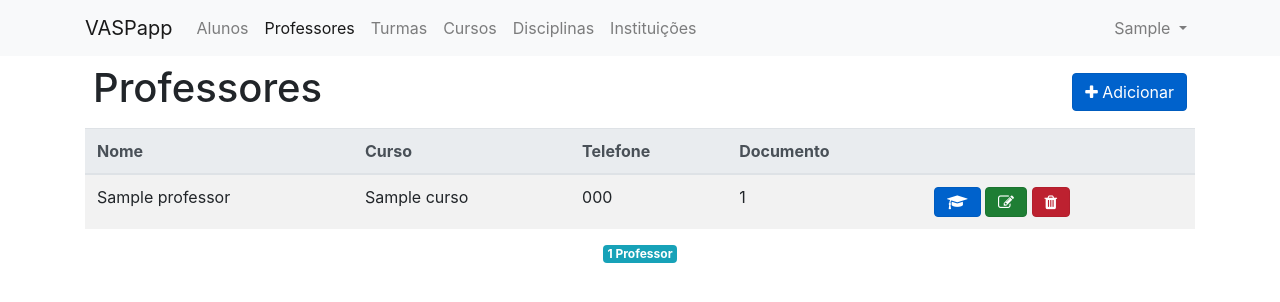
After one commit to FlechaAlisson/es2, a Django app: page /vaspapp/professor/ in a window 1280 px wide. The commit adds this page. Shown: the top 302 px of the page. Run offline with Django 3.2, Linux system fonts and the light colour scheme; a user stored in the database is signed in; tables that the repository leaves empty hold one stand-in row (values such as "Sample post"); some libraries are stand-ins or nearby versions.

Commit message:
Professor e turma adicionados

```diff
--- a/vasp/templates/base.html
+++ b/vasp/templates/base.html
@@ -20,6 +20,12 @@
                 {% if user.is_authenticated %}
                 <li class="nav-item">
                     <a class="nav-link {% active_url 'alunos' %}" href="{% url 'alunos' %}">Alunos</a>
+                </li>
+                <li class="nav-item">
+                    <a class="nav-link {% active_url 'professores' %}" href="{% url 'professores' %}">Professores</a>
+                </li>
+                <li class="nav-item">
+                    <a class="nav-link {% active_url 'turmas' %}" href="{% url 'turmas' %}">Turmas</a>
                 </li>
                 <li class="nav-item">
                     <a class="nav-link {% active_url 'cursos' %}" href="{% url 'cursos' %}">Cursos</a>
--- a/vaspapp/models.py
+++ b/vaspapp/models.py
@@ -148,7 +148,6 @@ class Professor(models.Model):
     cpf = models.PositiveIntegerField(unique=True, blank=False, default=None)
     telefone = models.CharField(max_length = 15)
     curso = models.ForeignKey('Curso', on_delete = models.CASCADE )
-    disciplinas = models.ManyToManyField('Disciplina', related_name='professores', blank = True)
 
     def publish(self):
         self.published_date = timezone.now
--- /dev/null
+++ b/vaspapp/templates/professor/professor_list.html
@@ -0,0 +1,66 @@
+{% extends "base.html" %}
+{% block content %}
+<div class="d-flex">
+    <div class="p-2 flex-grow-1 bd-highlight">
+        <h1>
+            Professores
+            {% if disc %}
+            em {{ disc.nome }}
+            {% elif curso %}
+            em {{ curso.nome }}
+            {% endif %}
+        </h1>
+    </div>
+    <div class="p-2 bd-highlight align-self-center">
+        <a role="button" href="{% url 'professor-add' %}" class="btn btn-primary active">
+            <span class="fa fa-plus"></span>
+            Adicionar
+        </a>
+    </div>
+</div>
+
+{% if object_list %}
+<div class="table-responsive">
+    <table class="table table-striped">
+        <thead class="thead-light">
+            <tr>
+                <th>Nome</th>
+                <th>Curso</th>
+                <th>Telefone</th>
+                <th>Documento</th>
+                <th></th>
+            </tr>
+        </thead>
+        <tbody>
+            {% for aluno in object_list %}
+            <tr>
+                <td>{{ aluno.nome }}</td>
+                <td>{{ aluno.curso }}</td>
+                <td>{{ aluno.telefone }}</td>
+                <td>{{ aluno.cpf }}</td>
+                <td>
+                    <a role="button" href="{% url 'matriculas-aluno' aluno.pk %}" class="btn btn-primary active">
+                        <span class="fa fa-graduation-cap"></span>
+                    </a>
+                    <a role="button" href="{% url 'aluno-update' aluno.pk %}" class="btn btn-success active">
+                        <span class="fa fa-edit"></span>
+                    </a>
+                    <a role="button" href="{% url 'aluno-delete' aluno.pk %}" class="btn btn-danger active">
+                        <span class="fa fa-trash"></span>
+                    </a>
+                </td>
+            </tr>
+            {% endfor %}
+        </tbody>
+    </table>
+</div>
+<div class="d-flex justify-content-center">
+    <span class="badge badge-info">{{ object_list | length }}
+        Professor{{ object_list | length | pluralize }}</span>
+</div>
+{% else %}
+<div class="alert alert-danger" role="alert">
+    Nenhum Professor Encontrado!
+</div>
+{% endif %}
+{% endblock %}
--- a/vaspapp/urls.py
+++ b/vaspapp/urls.py
@@ -2,7 +2,9 @@ from django.urls import path, include
 from django.conf.urls import url
 from . import views
 from .views import AlunoList, AlunoCreate, AlunoUpdate, AlunoDelete
+from .views import ProfessorList, ProfessorCreate, ProfessorUpdate, ProfessorDelete
 from .views import CursoList, CursoCreate, CursoUpdate, CursoDelete
+from .views import TurmaList, TurmaCreate, TurmaUpdate, TurmaDelete
 from .views import InstituicaoList, InstituicaoCreate, InstituicaoUpdate, InstituicaoDelete
 from .views import DisciplinaList, DisciplinaCreate, DisciplinaUpdate, DisciplinaDelete
 from .views import FrequenciaList, FrequenciaCreate, FrequenciaUpdate, FrequenciaDelete
@@ -20,10 +22,22 @@ urlpatterns = [
     path("aluno/<int:pk>/edit", AlunoUpdate.as_view(), name="aluno-update"),
     path("aluno/<int:pk>/delete", AlunoDelete.as_view(), name="aluno-delete"),
 
+    path("professor/", ProfessorList.as_view(), name='professores'),
+    path("professor/disc/<int:disc>", ProfessorList.as_view(), name='professor-disciplina'),
+    path("professor/curso/<int:curso>", ProfessorList.as_view(), name='professor-curso'),
+    path("professor/add/", ProfessorCreate.as_view(), name="professor-add"),
+    path("professor/<int:pk>/edit", ProfessorUpdate.as_view(), name="professor-update"),
+    path("professor/<int:pk>/delete", ProfessorDelete.as_view(), name="professor-delete"),
+
     path("curso/", CursoList.as_view(), name='cursos'),
     path("curso/add/", CursoCreate.as_view(), name="curso-add"),
     path("curso/<int:pk>/edit", CursoUpdate.as_view(), name="curso-update"),
     path("curso/<int:pk>/delete", CursoDelete.as_view(), name="curso-delete"),
+
+    path("turma/", TurmaList.as_view(), name='turmas'),
+    path("turma/add/", TurmaCreate.as_view(), name="turma-add"),
+    path("turma/<int:pk>/edit", TurmaUpdate.as_view(), name="turma-update"),
+    path("turma/<int:pk>/delete", TurmaDelete.as_view(), name="turma-delete"),
 
     path("instituicao/", InstituicaoList.as_view(), name='instituicao'),
     path("instituicao/add/", InstituicaoCreate.as_view(), name="instituicao-add"),
--- a/vaspapp/views.py
+++ b/vaspapp/views.py
@@ -5,9 +5,9 @@ from rest_framework import viewsets
 from django.views.generic import CreateView, UpdateView, DeleteView, ListView, DetailView
 from django.contrib.auth.mixins import LoginRequiredMixin
 
-from .models import Aluno, Disciplina, Curso, Instituicao, Professor, Matricula, Nota, Frequencia
+from .models import Aluno, Disciplina, Curso, Instituicao, Professor, Matricula, Nota, Frequencia, Turma
 from .serializers import AlunoSerializer, DisciplinaSerializer, CursoSerializer, InstituicaoSerializer
-from .forms import AlunoForm, CursoForm, InstituicaoForm, DisciplinaForm, FrequenciaForm
+from .forms import AlunoForm, CursoForm, InstituicaoForm, DisciplinaForm, FrequenciaForm, ProfessorForm, TurmaForm
 
 class AlunoViewSet(viewsets.ModelViewSet):
 
@@ -71,6 +71,49 @@ class AlunoDelete(LoginRequiredMixin, DeleteView):
     model = Aluno
     success_url = reverse_lazy('alunos')
     template_name = 'aluno/aluno_confirm_delete.html'
+
+# ========== Professor CRUD ==========
+
+class ProfessorList(LoginRequiredMixin, ListView):
+    model = Professor
+    paginate_by = 20  # if pagination is desired
+    template_name = 'professor/professor_list.html'
+
+    def get_context_data(self, **kwargs):
+        context = super().get_context_data(**kwargs)
+        context['now'] = timezone.now()
+        if self.kwargs.get('disc'):
+            context['disc'] = Disciplina.objects.get(pk=self.kwargs.get('disc'))
+        if self.kwargs.get('curso'):
+            context['curso'] = Curso.objects.get(pk=self.kwargs.get('curso'))
+        return context
+
+    def get_queryset(self):
+        queryset = super().get_queryset()
+        curso = self.request.GET.get('curso')
+        if curso is not None:
+            queryset = queryset.filter(curso=curso)
+        if self.kwargs.get('disc'):
+            queryset = queryset.filter(disciplinas__id=self.kwargs.get('disc'))
+        if self.kwargs.get('curso'):
+            queryset = queryset.filter(curso=self.kwargs.get('curso'))
+        return queryset
+
+class ProfessorCreate(LoginRequiredMixin, CreateView):
+    form_class = ProfessorForm
+    template_name = 'professor/professor_form.html'
+    success_url = reverse_lazy('professores')
+
+class ProfessorUpdate(LoginRequiredMixin, UpdateView):
+    model = Professor
+    form_class = ProfessorForm
+    template_name = 'professor/professor_form.html'
+    success_url = reverse_lazy('professores')
+
+class ProfessorDelete(LoginRequiredMixin, DeleteView):
+    model = Professor
+    success_url = reverse_lazy('professores')
+    template_name = 'professor/professor_confirm_delete.html'
 
 # ========== Curso CRUD ==========
 
@@ -261,3 +304,31 @@ class FrequenciasMatricula(LoginRequiredMixin, ListView):
         if self.kwargs.get('matricula'):
             queryset = queryset.filter(matricula=self.kwargs['matricula'])
         return queryset
+
+# ========== Instituição CRUD ==========
+
+class TurmaList(LoginRequiredMixin, ListView):
+    model = Turma
+    paginate_by = 20  # if pagination is desired
+    template_name = 'turma/turma_list.html'
+
+    def get_context_data(self, **kwargs):
+        context = super().get_context_data(**kwargs)
+        context['now'] = timezone.now()
+        return context
+
+class TurmaCreate(LoginRequiredMixin, CreateView):
+    form_class = TurmaForm
+    template_name = 'turma/turma_form.html'
+    success_url = reverse_lazy('turmas')
+
+class TurmaUpdate(LoginRequiredMixin, UpdateView):
+    model = Turma
+    form_class = TurmaForm
+    template_name = 'turma/turma_form.html'
+    success_url = reverse_lazy('turmas')
+
+class TurmaDelete(LoginRequiredMixin, DeleteView):
+    model = Turma
+    success_url = reverse_lazy('turmas')
+    template_name = 'turma/turma_confirm_delete.html'
```
Also changed, not shown: vaspapp/forms.py (+24 -1 lines), vaspapp/templates/professor/professor_confirm_delete.html (added, +15 -0 lines), vaspapp/templates/professor/professor_form.html (added, +7 -0 lines), vaspapp/templates/turma/turma_comfirm_delete.html (added, +15 -0 lines), vaspapp/templates/turma/turma_form.html (added, +7 -0 lines), vaspapp/templates/turma/turma_list.html (added, +59 -0 lines), vaspapp/templates/professor/professor_detail.html (deleted).
